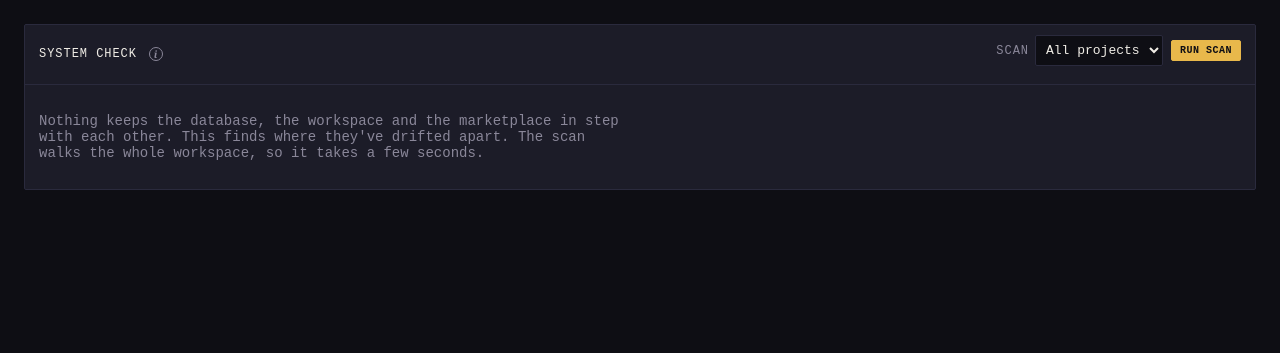
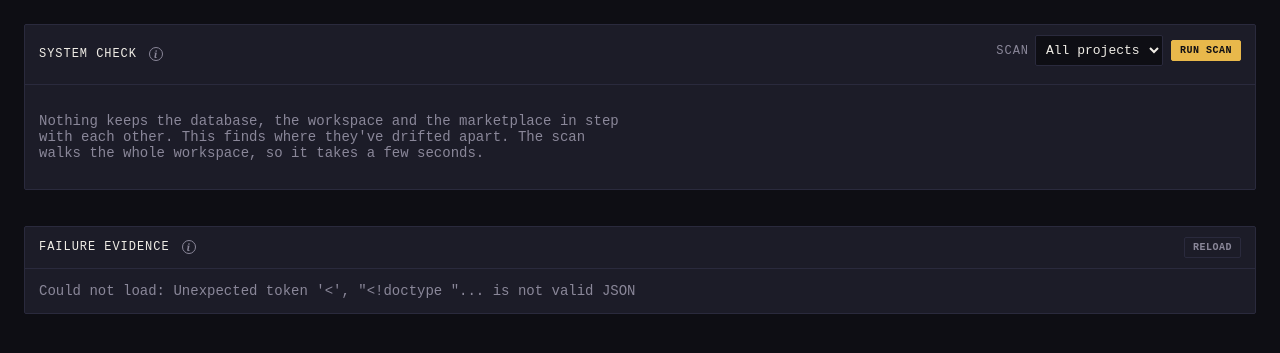
Before and after one commit to zawarudo714/poster-downloader-test, a FastAPI app: template app/templates/admin_diagnostics.html in a window 1280 px wide. Shown: the part 48-401 px from the top of the page. Run offline with FastAPI, Linux system fonts and the light colour scheme; the template is opened without the code that fills it, so the values that code supplies are empty; some libraries are stand-ins or nearby versions.

Commit message:
Failure screenshots and page dumps are now viewable on Diagnostics, including from jobs with no project

```diff
--- a/app/config.py
+++ b/app/config.py
@@ -14,7 +14,7 @@ from pathlib import Path
 # Bumped on every deploy. Templates append `?v={APP_VERSION}` to every
 # <script> and <link rel="stylesheet"> URL, so deploys force browsers to
 # refetch JS/CSS automatically — no Ctrl+Shift+R needed by users.
-APP_VERSION = "73"
+APP_VERSION = "74"
 
 
 # ── Paths ────────────────────────────────────────────────────────────────────
--- a/app/static/js/admin_diagnostics.js
+++ b/app/static/js/admin_diagnostics.js
@@ -103,3 +103,72 @@
     runBtn.textContent = 'RUN SCAN AGAIN';
   });
 })();
+
+
+/* ═══════════════════════════════════════════════════════════════════════════
+   FAILURE EVIDENCE
+   Screenshots and page dumps the worker machine captured when something went
+   wrong. Listed straight from the folder rather than looked up through an
+   upload row, so evidence from a job with no project — an earnings read, say
+   — is reachable too.
+   ═══════════════════════════════════════════════════════════════════════════ */
+(function () {
+  'use strict';
+
+  var list = document.getElementById('art-list');
+  var reload = document.getElementById('art-reload');
+  if (!list) return;
+
+  function esc(v) {
+    return String(v == null ? '' : v)
+      .replace(/&/g, '&amp;').replace(/</g, '&lt;').replace(/>/g, '&gt;')
+      .replace(/"/g, '&quot;');
+  }
+  function when(iso) {
+    var d = new Date(iso + 'Z');
+    return isNaN(d) ? esc(iso) : d.toLocaleString();
+  }
+  function url(path) {
+    return '/admin/pipeline/api/artifact?path=' + encodeURIComponent(path);
+  }
+
+  async function load() {
+    list.innerHTML = '<div class="muted">Loading…</div>';
+    var data;
+    try {
+      var r = await fetch('/admin/pipeline/api/artifacts', { credentials: 'same-origin' });
+      data = await r.json();
+    } catch (e) {
+      list.innerHTML = '<div class="muted">Could not load: ' + esc(e.message) + '</div>';
+      return;
+    }
+
+    var rows = (data.artifacts || []);
+    if (!rows.length) {
+      list.innerHTML = '<p class="muted">Nothing captured yet — which is the '
+        + 'good outcome.</p>';
+      return;
+    }
+
+    list.innerHTML = rows.map(function (a) {
+      var isImage = a.kind === 'screenshot';
+      return '<div style="display:inline-block; vertical-align:top; margin:0 12px 14px 0; max-width:260px">'
+        + (isImage
+            // Thumbnail, and the image itself opens full size in a new tab.
+            ? '<a href="' + url(a.path) + '" target="_blank" rel="noopener">'
+              + '<img src="' + url(a.path) + '" alt="' + esc(a.name) + '" '
+              + 'style="max-width:260px; border:1px solid rgba(255,255,255,.12); '
+              + 'border-radius:4px; display:block"></a>'
+            : '<a class="btn btn-ghost btn-tiny" href="' + url(a.path) + '" '
+              + 'target="_blank" rel="noopener">OPEN PAGE SOURCE</a>')
+        + '<div class="muted mono" style="font-size:11px; margin-top:4px; word-break:break-all">'
+        + esc(a.name) + '</div>'
+        + '<div class="muted mono" style="font-size:11px">' + when(a.when)
+        + ' · ' + Math.round(a.bytes / 1024) + ' KB</div>'
+        + '</div>';
+    }).join('');
+  }
+
+  if (reload) reload.addEventListener('click', load);
+  load();
+})();
--- a/app/templates/admin_diagnostics.html
+++ b/app/templates/admin_diagnostics.html
@@ -32,6 +32,23 @@
     </div>
   </section>
 
+  {# ── What the browser was looking at when something failed ────────────
+     Master level and not keyed on a project, because evidence is captured by
+     anything that drives a browser — including an earnings read for an
+     account attached to no project. Those screenshots were being written to
+     disk with nothing on any screen pointing at them. #}
+  <section class="panel">
+    <div class="panel-head">
+      <span>FAILURE EVIDENCE
+        {{ info("Screenshots and page dumps captured by the worker machine at the moment something went wrong — a bot-protection page, a rejected login, a form that changed. Newest first. The page dump is the raw HTML, which is what to send Claude when a marketplace changes something.") }}
+      </span>
+      <button class="btn btn-ghost btn-tiny" id="art-reload" type="button">RELOAD</button>
+    </div>
+    <div class="panel-body" id="art-list">
+      <div class="muted">Loading…</div>
+    </div>
+  </section>
+
 </div>
 {% endblock %}
 
--- a/tools/next_deploy.txt
+++ b/tools/next_deploy.txt
@@ -1 +1 @@
-Bot-wall check reads what the page SAYS, not its HTML — a dormant recaptcha widget was parking accounts for three hours
+Failure screenshots and page dumps are now viewable on Diagnostics, including from jobs with no project
```
Also changed, not shown: app/routes/pipeline_admin.py (+42 -0 lines), tools/DEPLOY_LOG.md (+1 -0 lines).
